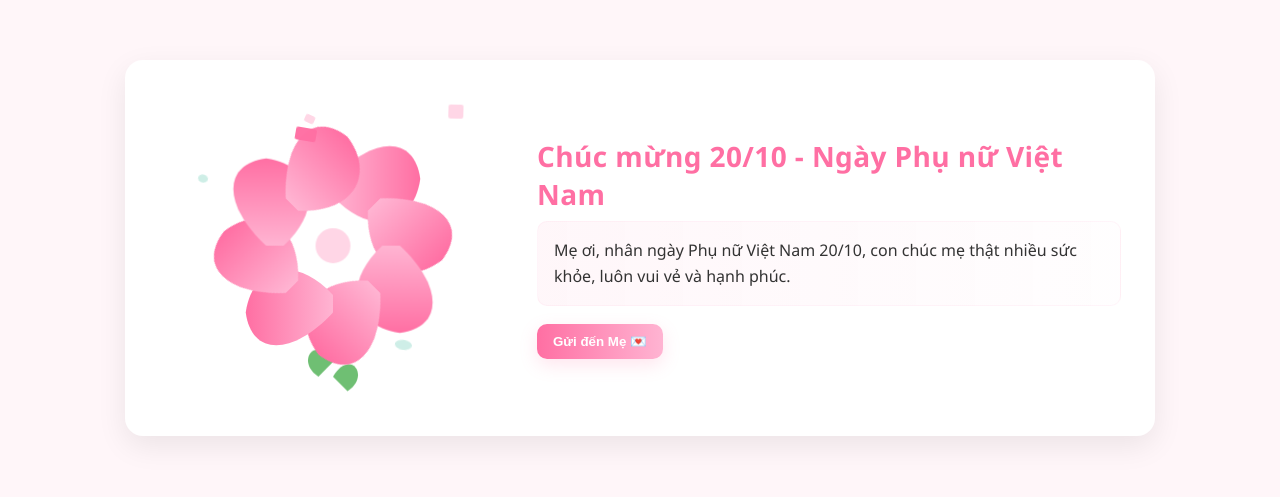
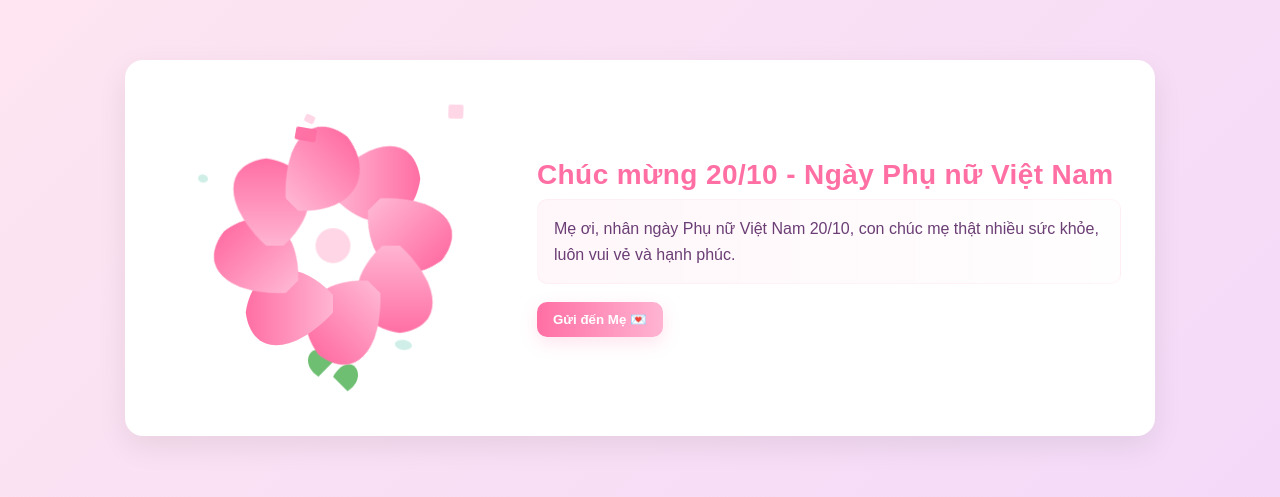
Before and after one commit to nghi2k10/mom_2010, a plain HTML site: page index.html in a window 1280 px wide. Shown: the part 152-649 px from the top of the page. Drawn offline with Linux system fonts and the light colour scheme.

Commit message:
add background color

```diff
--- a/index.html
+++ b/index.html
@@ -244,6 +244,12 @@
     0% { transform: translateY(0) rotate(0deg); opacity: 1; }
     100% { transform: translateY(100vh) rotate(360deg); opacity: 0; }
     }
+
+    body {
+      background: linear-gradient(135deg, #ffe6f0, #f3d9f9);
+      font-family: 'Poppins', sans-serif;
+      color: #6b3e75;
+    }
   </style>
 </head>
 <body>
```
